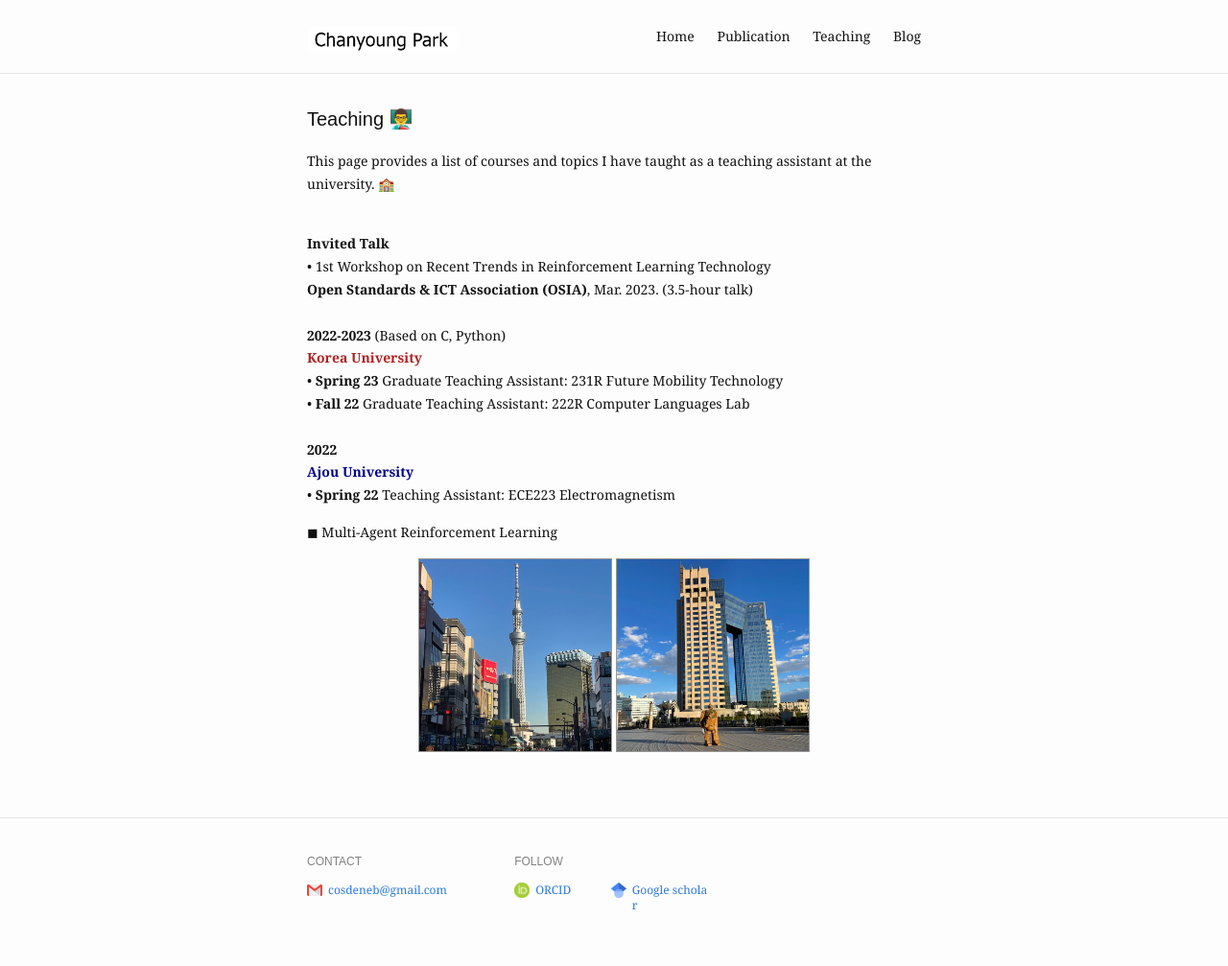
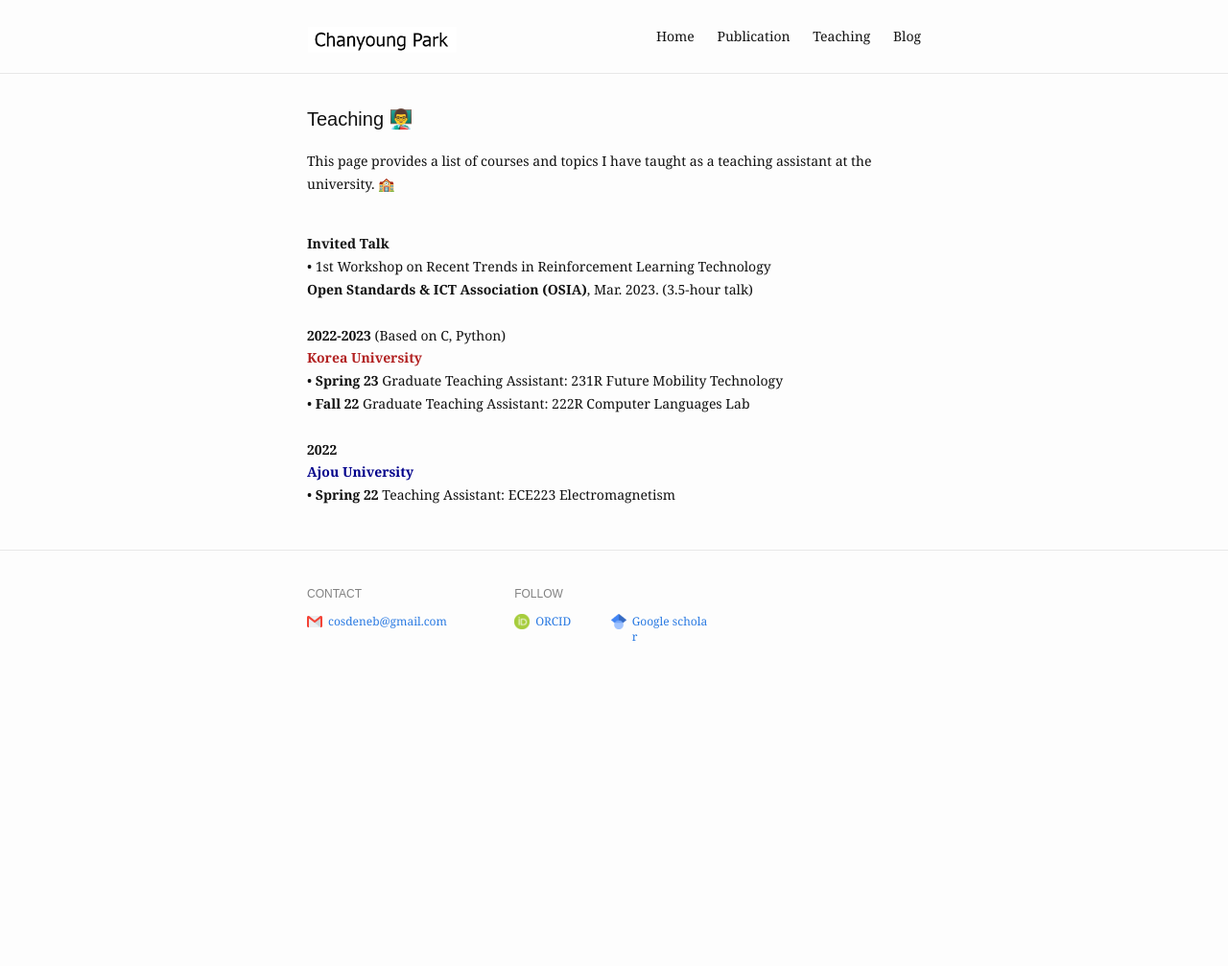
Before and after one commit to cosdeneb/cosdeneb.github.io, a Jekyll site: the page built from teaching.md, in a window 1280 px wide. Shown: the whole page at 96% size. Built offline with Jekyll 4.4.1, drawn with Linux system fonts in a browser that asks for light colours; after the commit the page ends 900 px from its top, so only the background shows below that.

Commit message:
Update teaching.md

```diff
--- a/teaching.md
+++ b/teaching.md
@@ -21,12 +21,3 @@ This page provides a list of courses and topics I have taught as a teaching assi
   <font color='#00008b'><b>Ajou University</b></font> <br/>
   • <b>Spring 22</b> Teaching Assistant: ECE223 Electromagnetism
 </p>
-
-
-◼ Multi-Agent Reinforcement Learning
-<br/>
-<div style="text-align : center;">
-  <img src="{{ "/assets/img/content/a3/tokyo1.jpg" | absolute_url }}" width=200 class="post-pic"/>
-  <img src="{{ "/assets/img/content/a3/tokyo2.jpg" | absolute_url }}" width=200 class="post-pic"/>
-</div>
-<br/>
```
